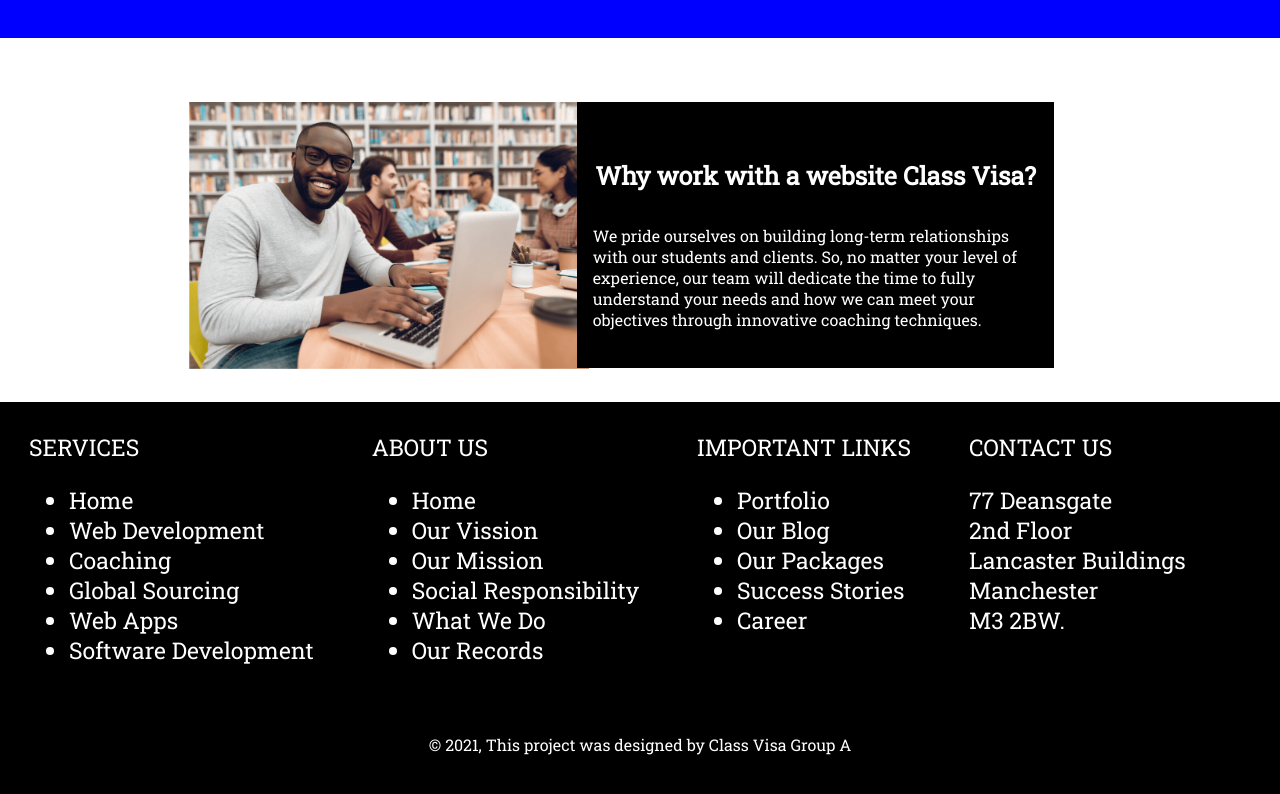
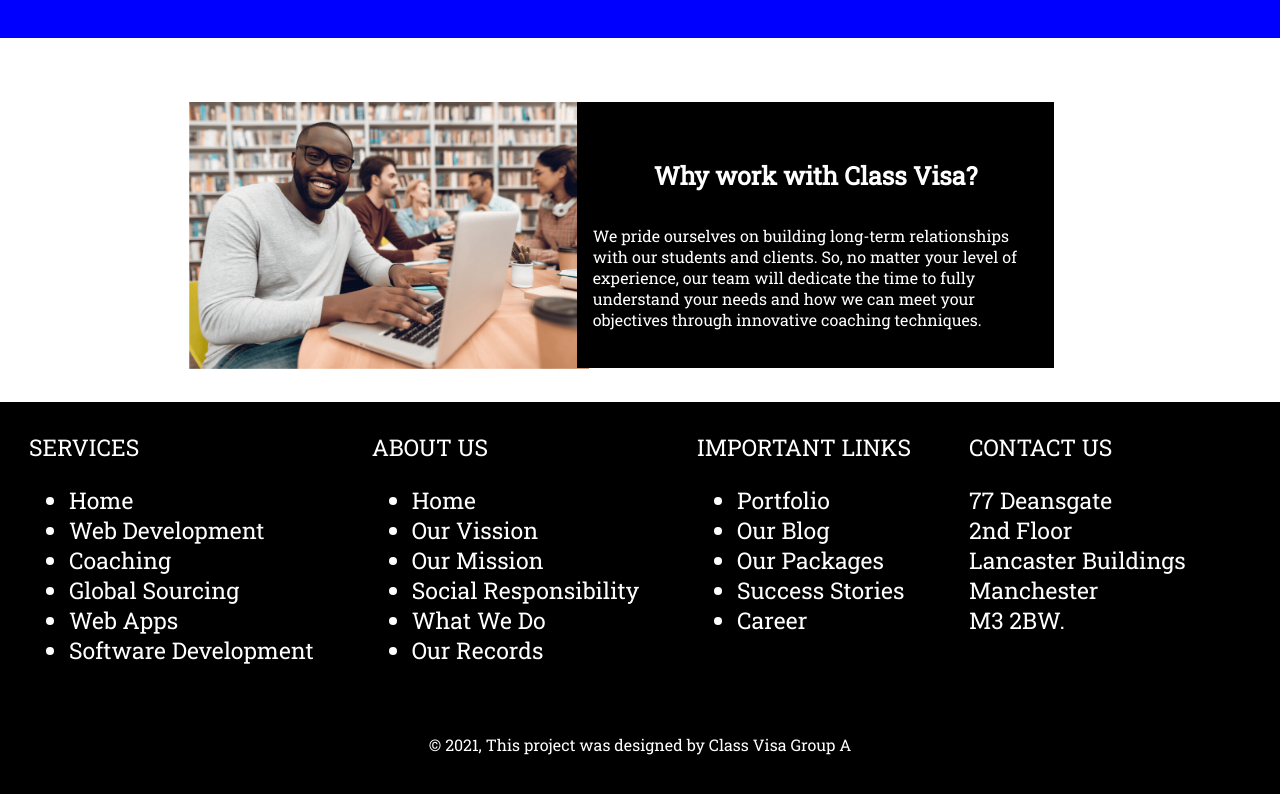
Before and after one commit to kanima-hub/classassign, a plain HTML site: page index.html in a window 1280 px wide. Shown: the part 1956-2750 px from the top of the page. Drawn offline with Linux system fonts and the light colour scheme.

Commit message:
Update index.html

```diff
--- a/index.html
+++ b/index.html
@@ -105,7 +105,7 @@
        </div>
 
         <div class="why-us bg-black">
-         <center><h4>Why work with a website Class Visa?</h4></center>
+         <center><h4>Why work with Class Visa?</h4></center>
          <p>We pride ourselves on building long-term relationships with our students and clients. So, no matter your level of experience, our team will dedicate the time to fully understand your needs and how we can meet your objectives through innovative coaching techniques.</p>
 
      </div>
```
